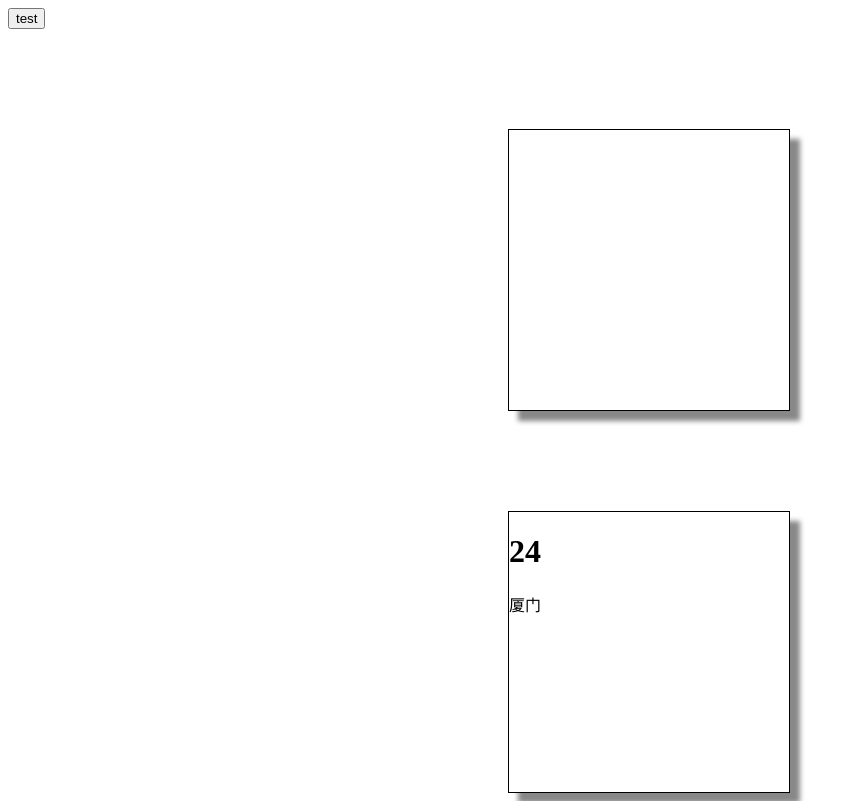
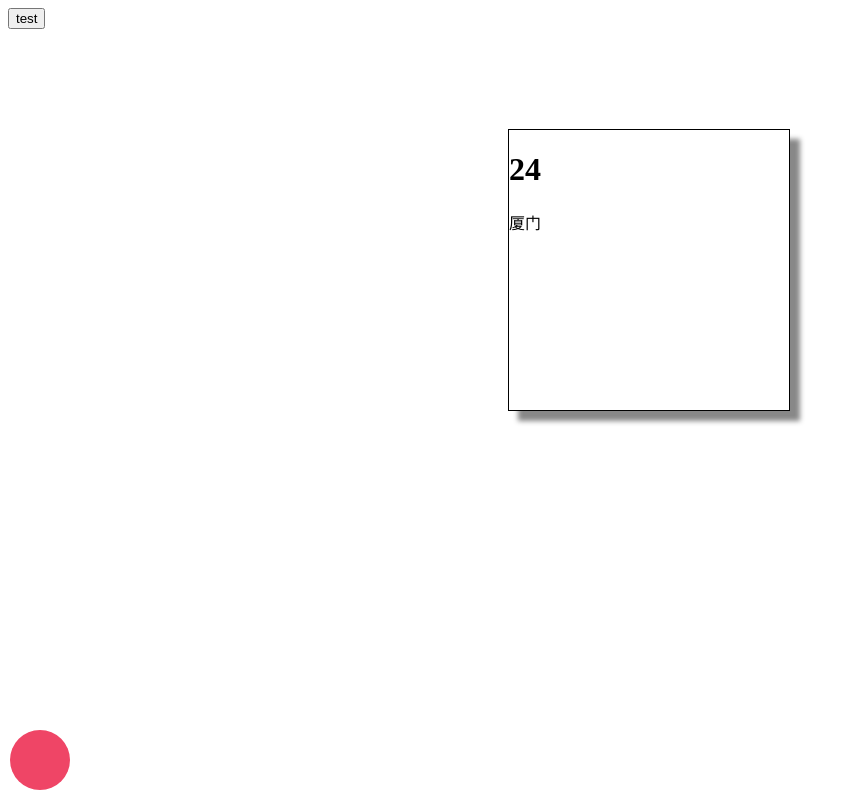
Before and after one commit to SidKwok/easy_weather, a plain HTML site: page index.html in a window 1280 px wide. Shown: the whole page, without its empty margins (0-858 px from the left). Drawn offline with Linux system fonts and the light colour scheme.

Commit message:
update to stable version

```diff
--- a/index.html
+++ b/index.html
@@ -24,9 +24,6 @@
 
   <body>
     <button id="test">test</button>
-    <div class="weather-card">
-    	<p class="temperature"></p>
-    </div>
 
     <div class="weather-card marid">
     	<div class="weather-icon sun">
@@ -36,7 +33,6 @@
     </div>
 
     <script type="text/javascript" src="js/jquery-1.9.1.min.js"></script>
-    <!-- <script type="text/javascript" src="http://int.dpool.sina.com.cn/iplookup/iplookup.php?format=js&ip="></script> -->
     <script type="text/javascript" src="js/easyWeather.js"></script>
   </body>
 </html>
--- a/js/easyWeather.js
+++ b/js/easyWeather.js
@@ -1,21 +1,94 @@
-
-// find your ip address
+//
+// // find your ip address
+(function(){
+  var url;
+  var city;
+  (function(){
     var head= document.getElementsByTagName('head')[0];
     var script= document.createElement('script');
-var url;
     script.type= 'text/javascript';
     script.onload = function(){
-    // alert(remote_ip_info["city"]);
-    url = "http://wthrcdn.etouch.cn/weather_mini?city=" + remote_ip_info["city"]
- }
+        city = remote_ip_info.city;
+        url = "http://wthrcdn.etouch.cn/weather_mini?city=" + city;
+        head.removeChild(script);
+        remote_ip_info = null;
+      };
       script.src= 'http://int.dpool.sina.com.cn/iplookup/iplookup.php?format=js&ip=';
       head.appendChild(script);
+    })();
 
-// get the temperature
-$("#test").on('click', function(){
-  $.get(url,function(data){
-  	var dataObj = eval("("+data+")");
-    // alert(dataObj.data.wendu);
-    $(".temperature").text(dataObj.data.wendu);
+    var Util = {
+      addHandler: function(element, type, handler){
+        if(element.addEventListener){
+          element.addEventListener(type, handler, false);
+        } else if (element.attachEvent){
+          element.attachEvent("on" + type, handler);
+        } else {
+          element["on" + type] = handler;
+        }
+      },
+      createEW: function(){
+        var a = document.createElement("a");
+        a.id = "ew";
+        a.href = "#";
+        document.body.appendChild(a);
+
+        var div = document.createElement("div");
+        div.id = "ew-info";
+        var p = document.createElement("p");
+        var h1 = document.createElement("h1");
+        div.appendChild(h1);
+        div.appendChild(p);
+        document.body.appendChild(div);
+
+        var head = document.getElementsByTagName('head')[0];
+        var style = document.createElement('style');
+        style.innerHTML = "#ew{" +
+                          "display: block;" +
+                          "background: #EF4566;" +
+                          "width:60px;height:60px;" +
+                          "-webkit-border-radius: 120px;" +
+                          "-moz-border-radius: 120px;" +
+                          "bottom:10px;left:10px;" +
+                          "position: fixed;" +
+                          "border-radius: 120px;}" +
+                          "#ew-info{" +
+                          "background: #83ae9b;" +
+                          "box-shadow: 0 0 10px #ccc;" +
+                          "height:140px;width:140px;" +
+                          "-webkit-border-radius: 2px;" +
+                          "-moz-border-radius: 2px;" +
+                          "bottom:10px;left:80px;" +
+                          "position: fixed;" +
+                          "border-radius: 2px;}";
+        head.appendChild(style);
+        var ew = document.getElementById('ew');
+        var ewinfo = document.getElementById('ew-info');
+        ewinfo.style.display = "none";
+        var that = this;
+        this.addHandler(ew, "click", function(){
+          if(ewinfo.style.display == "none"){
+            var xhr = new XMLHttpRequest();
+            var tempdata;
+            xhr.onreadystatechange = function(){
+              if(xhr.readyState == 4){
+                if((xhr.status >= 200 && xhr.status <300) || xhr.status == 304){
+                  tempdata = JSON.parse(xhr.responseText).data;
+                  ewinfo.childNodes[0].innerHTML = tempdata.wendu;
+                  ewinfo.childNodes[1].innerHTML = city;
+                }
+              }
+            };
+            xhr.open('get', url, true);
+            xhr.send(null);
+            ewinfo.style.display = "block";
+          } else if (ewinfo.style.display == "block") {
+            ewinfo.style.display = "none";
+          }
         });
-});
+
+      }
+    };
+
+    Util.createEW();
+})();
```
Also changed, not shown: 1 other file. Lines whose indentation alone changed are shown as unchanged.
